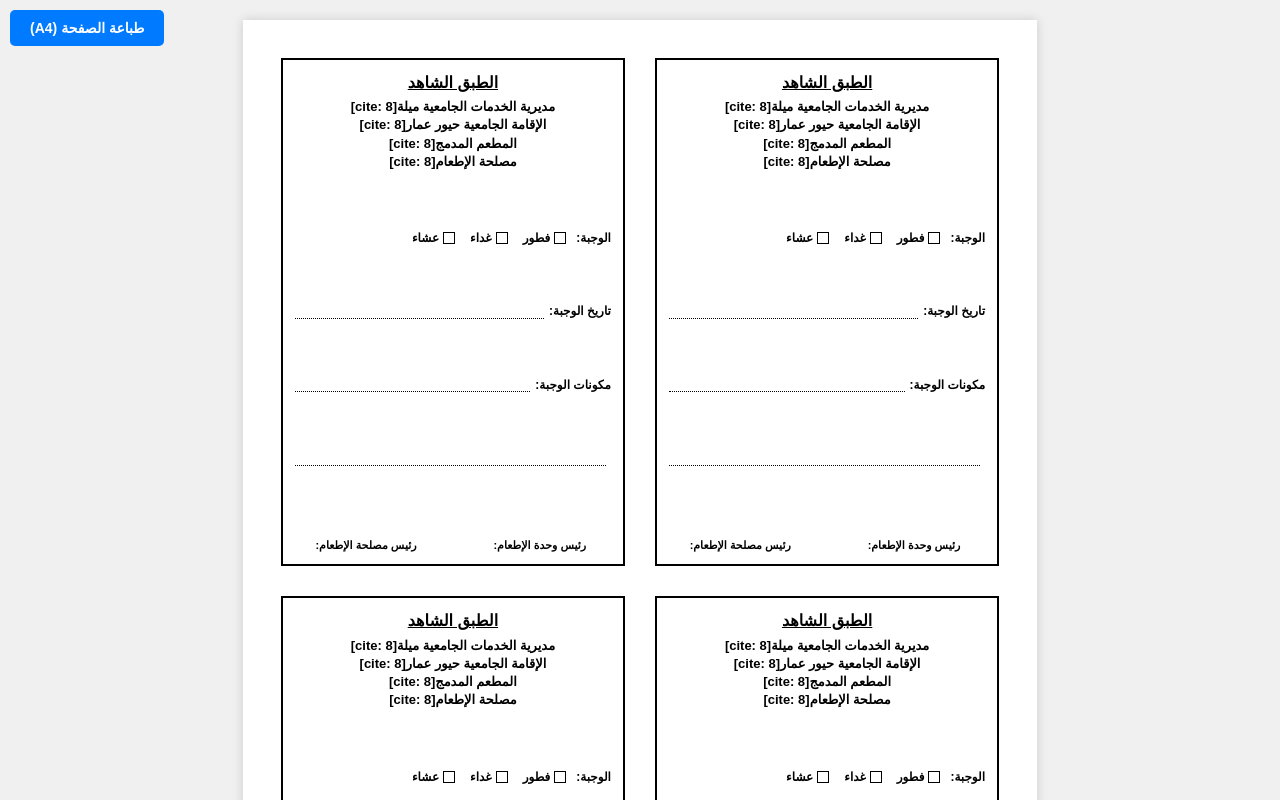
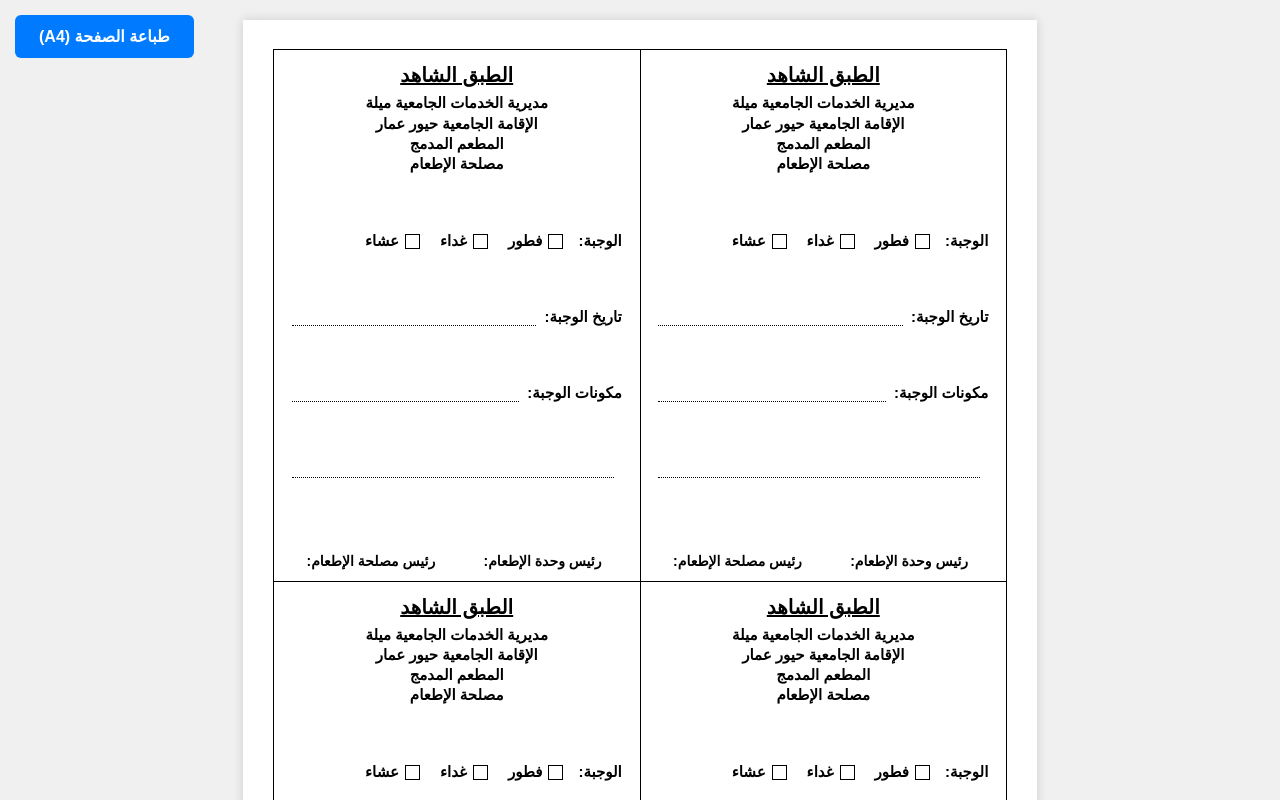
Before and after one commit to kassioslezar/Plat-t-moin, a plain HTML site: page index.html in a window 1280 px wide. Shown: the top 800 px of the page. Drawn offline with Linux system fonts and the light colour scheme.

Commit message:
Refactor styles in index.html for better design
Updated styles for improved layout and readability.

```diff
--- a/index.html
+++ b/index.html
@@ -9,7 +9,7 @@
             box-sizing: border-box;
             margin: 0;
             padding: 0;
-            font-family: 'Amiri', 'Traditional Arabic', 'Arial', sans-serif;
+            font-family: 'Arial', 'Traditional Arabic', sans-serif;
         }
 
         body {
@@ -20,94 +20,95 @@
             padding: 20px;
         }
 
-        /* صفحة A4 */
+        /* صفحة A4 بالسنتمتر */
         .a4-page {
             width: 210mm;
             height: 297mm;
             background: white;
-            padding: 10mm;
+            padding: 8mm;
             display: grid;
             grid-template-columns: 1fr 1fr;
             grid-template-rows: 1fr 1fr;
-            gap: 8mm;
+            gap: 0; /* مسافة 0 مم بين البطاقات */
             box-shadow: 0 0 10px rgba(0,0,0,0.15);
         }
 
-        /* بطاقة الطبق الشاهد */
+        /* تصميم البطاقة */
         .ticket {
-            border: 2px solid #000;
-            padding: 12px;
+            border: 1.5px solid #000;
+            padding: 12px 18px;
             display: flex;
             flex-direction: column;
             justify-content: space-between;
             background: #fff;
-            position: relative;
+            margin: -0.75px; /* لتفادي تضاعف سُمك الحدود المشتركة */
         }
 
         .header {
             text-align: center;
             margin-bottom: 8px;
-            line-height: 1.4;
+            line-height: 1.35;
         }
 
         .header h2 {
-            font-size: 16px;
+            font-size: 20px;
             font-weight: bold;
             text-decoration: underline;
             margin-bottom: 4px;
         }
 
         .header p {
-            font-size: 13px;
+            font-size: 15px;
             font-weight: bold;
         }
 
         .content-line {
             display: flex;
             align-items: center;
-            margin-bottom: 6px;
-            font-size: 12px;
+            margin-bottom: 8px;
+            font-size: 15px;
             font-weight: bold;
         }
 
         .checkboxes {
             display: flex;
-            gap: 15px;
-            margin-right: 10px;
+            gap: 20px;
+            margin-right: 15px;
         }
 
         .checkbox-item {
             display: flex;
             align-items: center;
-            gap: 4px;
+            gap: 6px;
+            font-size: 15px;
         }
 
         .checkbox-box {
-            width: 12px;
-            height: 12px;
-            border: 1px solid #000;
+            width: 15px;
+            height: 15px;
+            border: 1.5px solid #000;
             display: inline-block;
         }
 
         .dotted-line {
-            border-bottom: 1px dotted #000;
+            border-bottom: 1.5px dotted #000;
             flex-grow: 1;
-            margin-right: 5px;
-            height: 15px;
+            margin-right: 8px;
+            height: 18px;
         }
 
         .signatures {
-            margin-top: 10px;
+            margin-top: 12px;
             display: flex;
             justify-content: space-between;
-            font-size: 11px;
+            font-size: 14px;
             font-weight: bold;
             padding-top: 5px;
         }
 
         .sig-box {
             text-align: center;
-            width: 45%;
+            width: 48%;
         }
 
         /* إعدادات الطباعة */
@@ -120,7 +121,7 @@
                 box-shadow: none;
                 width: 210mm;
                 height: 297mm;
-                margin: 0;
+                padding: 5mm;
             }
             .no-print {
                 display: none;
@@ -129,16 +130,17 @@
 
         .print-btn {
             position: fixed;
-            top: 10px;
-            left: 10px;
-            padding: 10px 20px;
+            top: 15px;
+            left: 15px;
+            padding: 12px 24px;
             background: #007bff;
             color: white;
             border: none;
-            border-radius: 5px;
+            border-radius: 6px;
             cursor: pointer;
-            font-size: 14px;
+            font-size: 16px;
             font-weight: bold;
+            z-index: 9999;
         }
     </style>
 </head>
@@ -147,15 +149,14 @@
     <button class="print-btn no-print" onclick="window.print()">طباعة الصفحة (A4)</button>
 
     <div class="a4-page">
-        <!-- تكرار البطاقات الأربعة -->
         <!-- بطاقة 1 -->
         <div class="ticket">
             <div class="header">
                 <h2>الطبق الشاهد</h2>
-                <p>مديرية الخدمات الجامعية ميلة[cite: 8]</p>
-                <p>الإقامة الجامعية حيور عمار[cite: 8]</p>
-                <p>المطعم المدمج[cite: 8]</p>
-                <p>مصلحة الإطعام[cite: 8]</p>
+                <p>مديرية الخدمات الجامعية ميلة</p>
+                <p>الإقامة الجامعية حيور عمار</p>
+                <p>المطعم المدمج</p>
+                <p>مصلحة الإطعام</p>
             </div>
 
             <div class="content-line">
@@ -194,10 +195,10 @@
         <div class="ticket">
             <div class="header">
                 <h2>الطبق الشاهد</h2>
-                <p>مديرية الخدمات الجامعية ميلة[cite: 8]</p>
-                <p>الإقامة الجامعية حيور عمار[cite: 8]</p>
-                <p>المطعم المدمج[cite: 8]</p>
-                <p>مصلحة الإطعام[cite: 8]</p>
+                <p>مديرية الخدمات الجامعية ميلة</p>
+                <p>الإقامة الجامعية حيور عمار</p>
+                <p>المطعم المدمج</p>
+                <p>مصلحة الإطعام</p>
             </div>
 
             <div class="content-line">
@@ -236,10 +237,10 @@
         <div class="ticket">
             <div class="header">
                 <h2>الطبق الشاهد</h2>
-                <p>مديرية الخدمات الجامعية ميلة[cite: 8]</p>
-                <p>الإقامة الجامعية حيور عمار[cite: 8]</p>
-                <p>المطعم المدمج[cite: 8]</p>
-                <p>مصلحة الإطعام[cite: 8]</p>
+                <p>مديرية الخدمات الجامعية ميلة</p>
+                <p>الإقامة الجامعية حيور عمار</p>
+                <p>المطعم المدمج</p>
+                <p>مصلحة الإطعام</p>
             </div>
 
             <div class="content-line">
@@ -278,10 +279,10 @@
         <div class="ticket">
             <div class="header">
                 <h2>الطبق الشاهد</h2>
-                <p>مديرية الخدمات الجامعية ميلة[cite: 8]</p>
-                <p>الإقامة الجامعية حيور عمار[cite: 8]</p>
-                <p>المطعم المدمج[cite: 8]</p>
-                <p>مصلحة الإطعام[cite: 8]</p>
+                <p>مديرية الخدمات الجامعية ميلة</p>
+                <p>الإقامة الجامعية حيور عمار</p>
+                <p>المطعم المدمج</p>
+                <p>مصلحة الإطعام</p>
             </div>
 
             <div class="content-line">
@@ -315,7 +316,6 @@
                 </div>
             </div>
         </div>
-
     </div>
 
 </body>
```
